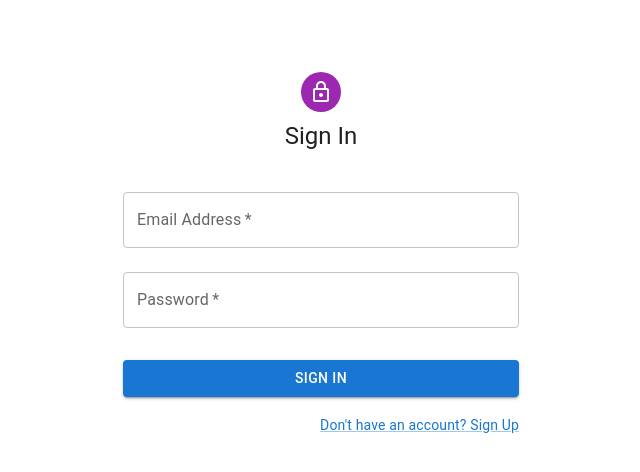
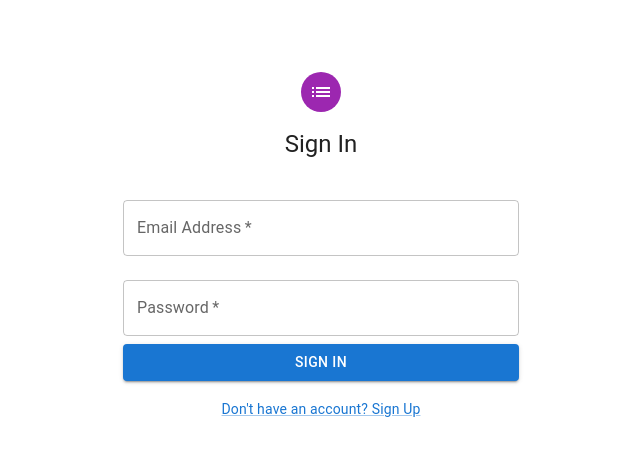
Before and after one commit to husseymarcos/capacitacionTORO, a React (Create React App) app in the folder frontend-React/: page /sign-in in a window 1280 px wide. Shown: the top 472 px of the page, without its empty margins (319-959 px from the left). Built offline with nearby package versions, Linux system fonts and the light colour scheme.

Commit message:
more css

```diff
--- a/frontend-React/src/components/auth/Register.tsx
+++ b/frontend-React/src/components/auth/Register.tsx
@@ -6,11 +6,11 @@
 import Link from '@mui/material/Link';
 import Grid from '@mui/material/Grid';
 import Box from '@mui/material/Box';
-import LockOutlinedIcon from '@mui/icons-material/LockOutlined';
 import Typography from '@mui/material/Typography';
 import Container from '@mui/material/Container';
 import { createTheme, ThemeProvider } from '@mui/material/styles';
 import { registerUser } from "../../services/api";
+import ListIcon from '@mui/icons-material/List';
 
 const defaultTheme = createTheme();
 
@@ -65,7 +65,7 @@
                 }}
               >
                   <Avatar sx={{ m: 1, bgcolor: 'secondary.main' }}>
-                      <LockOutlinedIcon />
+                      <ListIcon />
                   </Avatar>
                   <Typography component="h1" variant="h5">
                       Register new Account
--- a/frontend-React/src/components/auth/SignIn.tsx
+++ b/frontend-React/src/components/auth/SignIn.tsx
@@ -6,10 +6,11 @@
 import Link from '@mui/material/Link';
 import Box from '@mui/material/Box';
 import Grid from '@mui/material/Grid';
-import LockOutlinedIcon from '@mui/icons-material/LockOutlined';
 import Typography from '@mui/material/Typography';
 import Container from '@mui/material/Container';
 import { createTheme, ThemeProvider } from '@mui/material/styles';
+import '../styles/SignIn.css';
+import ListIcon from '@mui/icons-material/List';
 
 const defaultTheme = createTheme();
 
@@ -23,6 +24,7 @@
             <Container component="main" maxWidth="xs">
                 <CssBaseline />
                 <Box
+                    className="signin-container"
                     sx={{
                         marginTop: 8,
                         display: 'flex',
@@ -31,12 +33,12 @@
                     }}
                 >
                     <Avatar sx={{ m: 1, bgcolor: 'secondary.main' }}>
-                        <LockOutlinedIcon />
+                        <ListIcon />
                     </Avatar>
-                    <Typography component="h1" variant="h5">
+                    <Typography component="h1" variant="h5" sx={{ marginTop: 1 }}>
                         Sign In
                     </Typography>
-                    <Box component="form" noValidate onSubmit={handleSubmit} sx={{ mt: 3 }}>
+                    <Box component="form" noValidate onSubmit={handleSubmit} className="signin-form">
                         <TextField
                             required
                             fullWidth
@@ -60,11 +62,11 @@
                             type="submit"
                             fullWidth
                             variant="contained"
-                            sx={{ mt: 3, mb: 2 }}
+                            className="signin-button"
                         >
                             Sign In
                         </Button>
-                        <Grid container justifyContent="flex-end">
+                        <Grid container className="signin-link">
                             <Grid item>
                                 <Link href="/frontend-React/src/components/auth/Register" variant="body2">
                                     Don't have an account? Sign Up
--- a/frontend-React/src/components/home/Footer.tsx
+++ b/frontend-React/src/components/home/Footer.tsx
@@ -1,23 +1,15 @@
 import React from 'react';
 import { Box, Typography, Container } from '@mui/material';
+import '../styles/Footer.css';
 
 const Footer: React.FC = () => {
     return (
-        <Box
-            component="footer"
-            sx={{
-                backgroundColor: '#f5f5f5',
-                padding: '20px 0',
-                textAlign: 'center',
-                marginTop: 'auto',
-                borderTop: '1px solid #e0e0e0'
-            }}
-        >
+        <Box component="footer" className="footer">
             <Container maxWidth="lg">
-                <Typography variant="body2" color="textSecondary">
+                <Typography variant="body2" className="footer-text">
                     © {new Date().getFullYear()} Marcos Hussey. All rights reserved.
                 </Typography>
-                <Typography variant="body2" color="textSecondary">
+                <Typography variant="body2" className="footer-text">
                     Contact: mhussey@mail.austral.edu.ar
                 </Typography>
             </Container>
--- /dev/null
+++ b/frontend-React/src/components/styles/Footer.css
@@ -0,0 +1,11 @@
+.footer {
+    background-color: #f5f5f5;
+    padding: 20px 0;
+    text-align: center;
+    margin-top: auto;
+    border-top: 1px solid #e0e0e0;
+}
+
+.footer-text {
+    color: rgba(0, 0, 0, 0.6);
+}
--- /dev/null
+++ b/frontend-React/src/components/styles/SignIn.css
@@ -0,0 +1,27 @@
+
+.signin-container {
+    margin-top: 64px;
+    display: flex;
+    flex-direction: column;
+    align-items: center;
+}
+
+.signin-avatar {
+    margin: 8px;
+    background-color: var(--mui-color-secondary-main);
+}
+
+.signin-form {
+    margin-top: 24px;
+}
+
+.signin-button {
+    margin-top: 24px;
+    margin-bottom: 16px;
+}
+
+.signin-link {
+    display: flex;
+    justify-content: center;
+    margin-top: 16px;
+}
```
Also changed, not shown: frontend-React/src/components/styles/Register.css (added).
